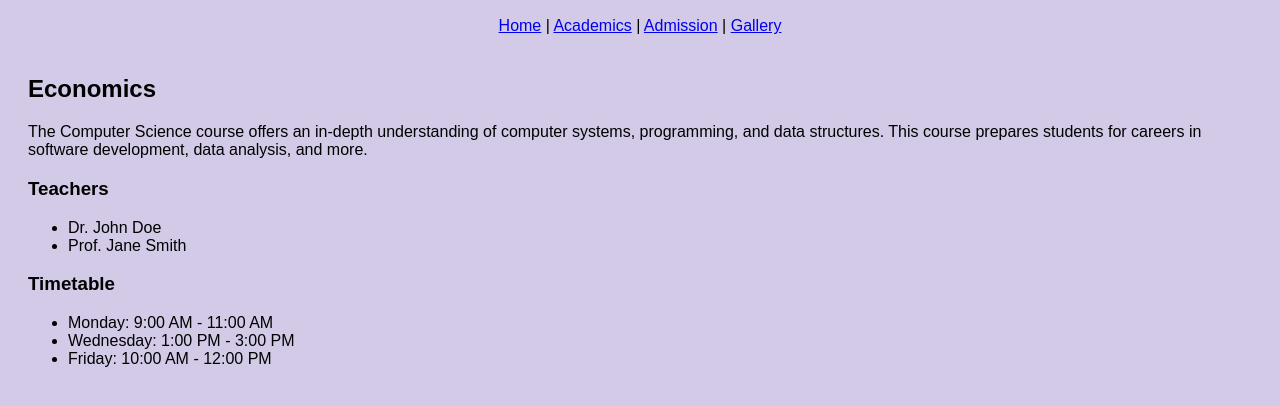
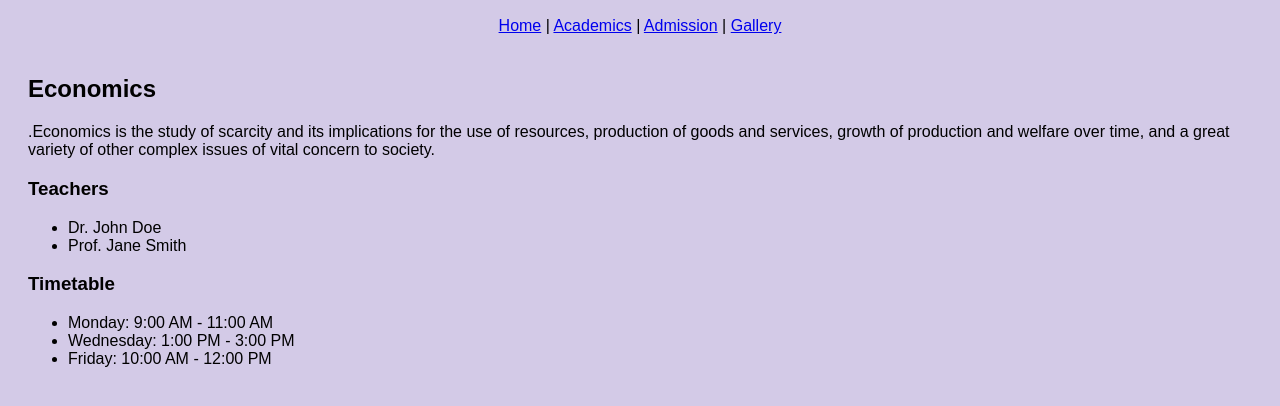
Before and after one commit to Sharmilasha/html, a plain HTML site: page Economics.html in a window 1280 px wide. Shown: the part 52-458 px from the top of the page. Drawn offline with Linux system fonts and the light colour scheme.

Commit message:
Update Economics.html

```diff
--- a/Economics.html
+++ b/Economics.html
@@ -22,7 +22,7 @@
 
 <section style="padding: 20px;">
     <h2>Economics</h2>
-    <p>The Computer Science course offers an in-depth understanding of computer systems, programming, and data structures. This course prepares students for careers in software development, data analysis, and more.</p>
+    <p>.Economics is the study of scarcity and its implications for the use of resources, production of goods and services, growth of production and welfare over time, and a great variety of other complex issues of vital concern to society.</p>
     <h3>Teachers</h3>
     <ul>
         <li>Dr. John Doe</li>
```
